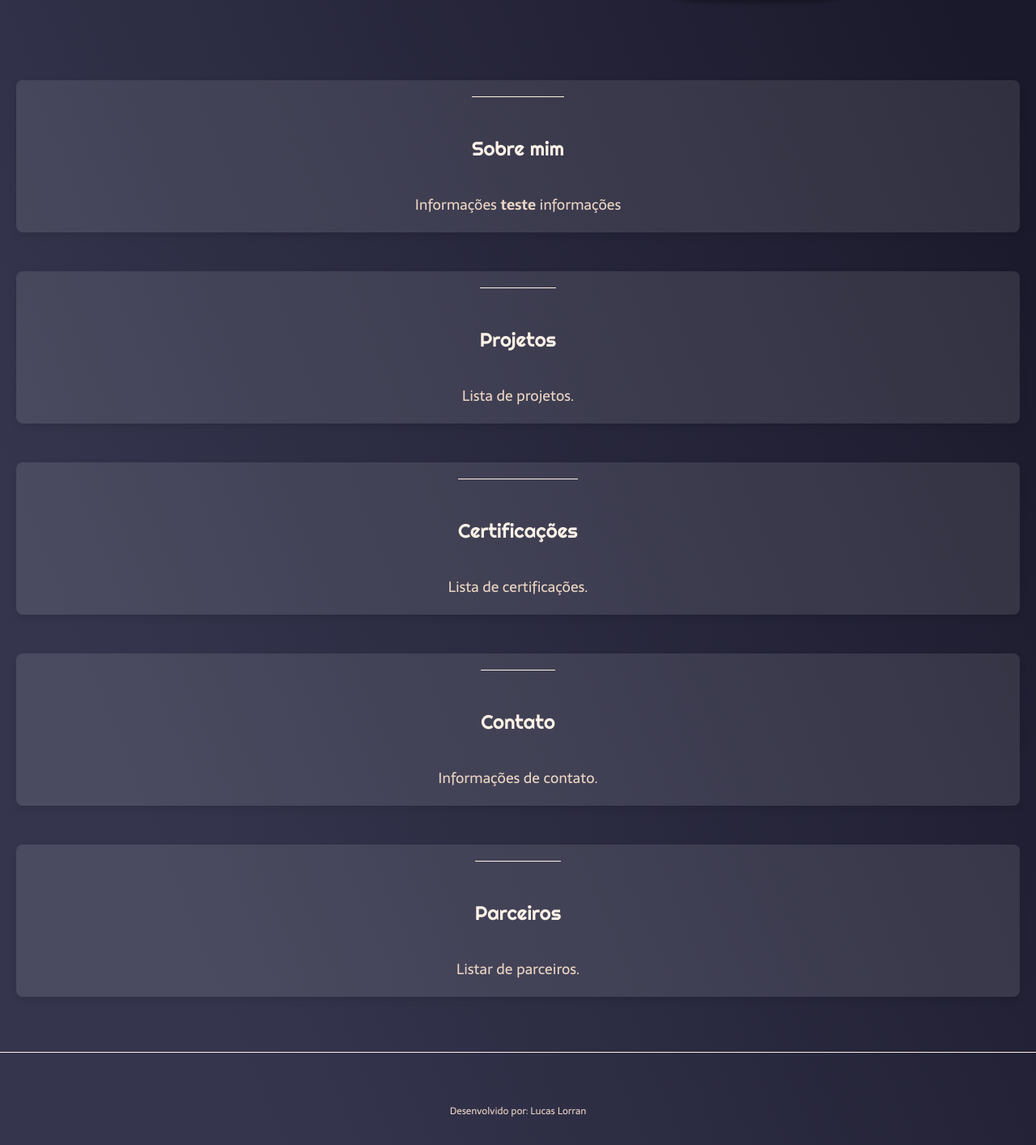
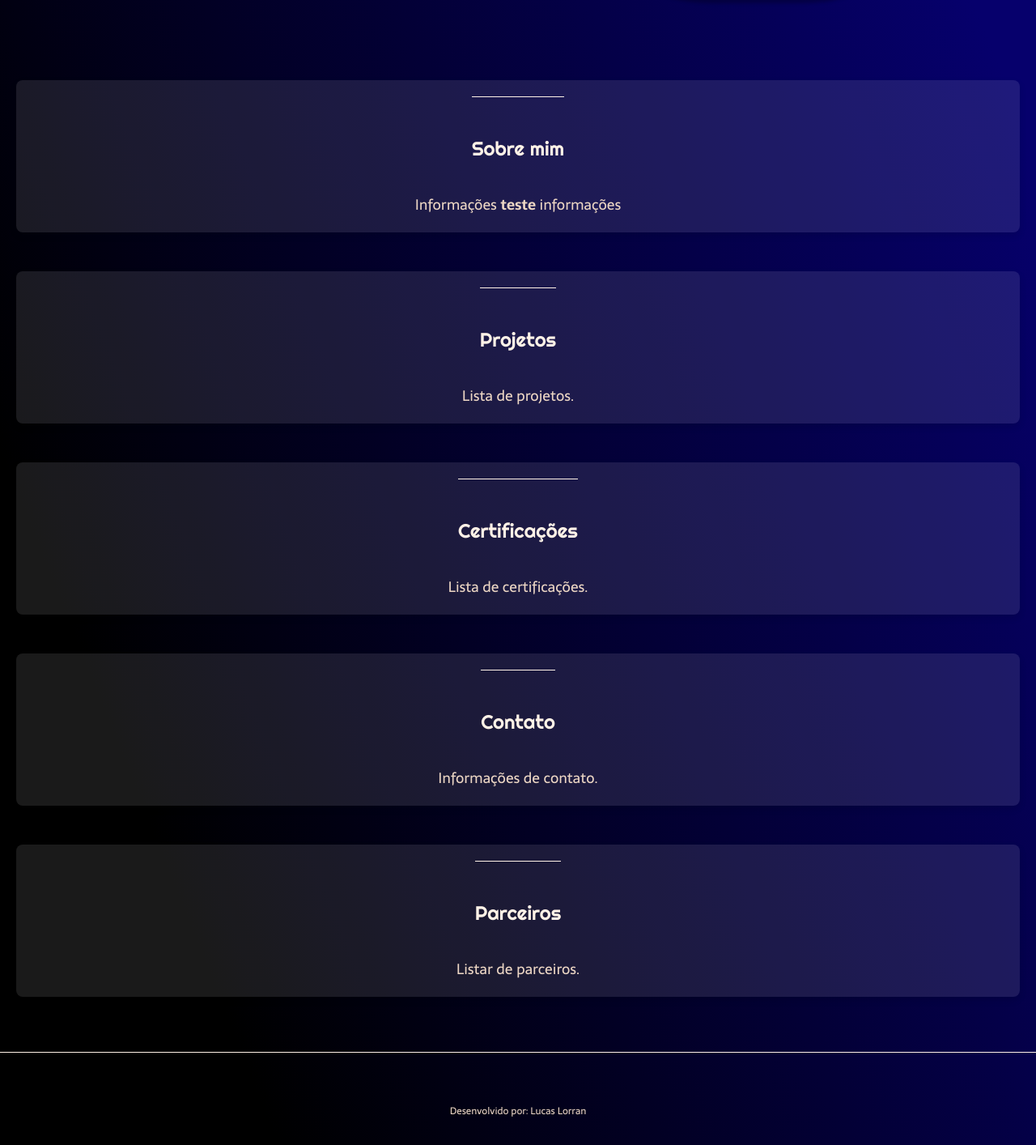
Before and after one commit to LucasLorran22/Projeto_Portfolio_Web, a PHP site: page /index_oficial.html in a window 1280 px wide. Shown: the part 550-1964 px from the top of the page at 81% size. Run offline with PHP 8.4, Linux system fonts and the light colour scheme.

Commit message:
style: update style.css
Alterar cor de fundo

```diff
--- a/css/style.css
+++ b/css/style.css
@@ -10,7 +10,7 @@
 
 body {
     font-size: 100%;
-    background: linear-gradient(68.15deg, #35354e 16.62%, #1a192b 85.61%);
+    background: linear-gradient(68.15deg, #000000 16.62%, #06006c 85.61%);
 }
 
 .cabecalho {
```
